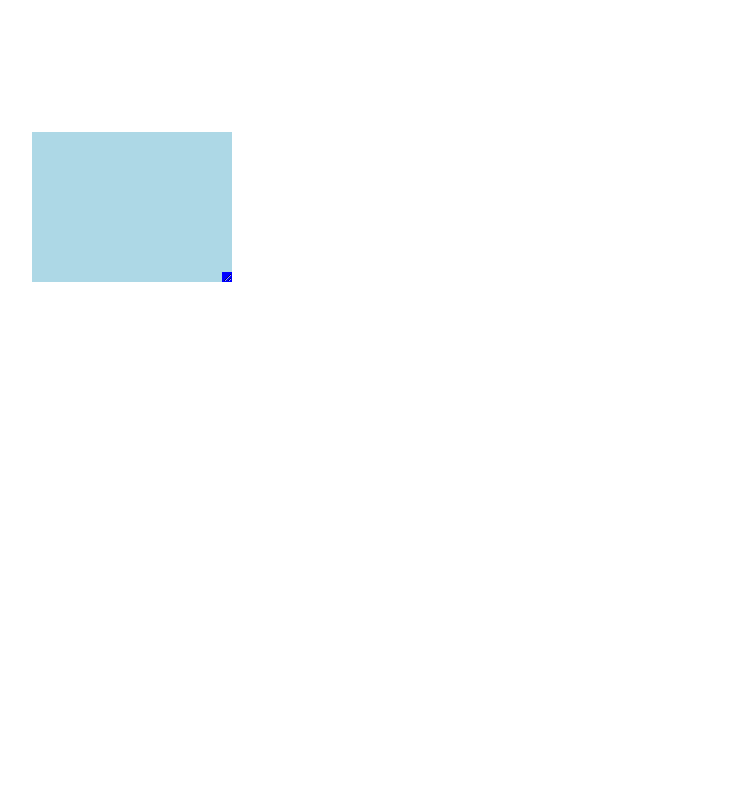
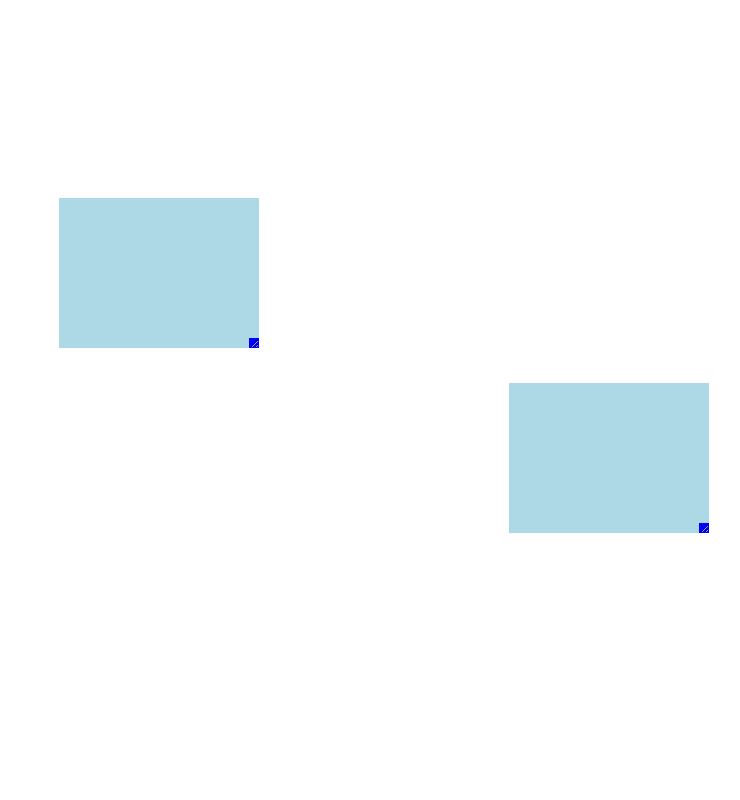
Before and after one commit to TongilKim/auto-layout-prac, a React (Vite) app: page / in a window 1280 px wide. Shown: the top 800 px of the page, without its empty margins (108-848 px from the left). Built offline with nearby package versions, Linux system fonts and the light colour scheme.

Commit message:
Create three rectangles in random positions

```diff
--- a/src/App.tsx
+++ b/src/App.tsx
@@ -1,7 +1,35 @@
+import { useState } from "react";
 import "./App.css";
 import ResizableRectangle from "./ResizableRectangle";
 
+const _getRandomPosition = (
+  existingPositions: { top: number; left: number }[]
+) => {
+  let position = {
+    top: 0,
+    left: 0,
+  };
+  do {
+    position = {
+      top: Math.floor(Math.random() * 700), // Adjust based on container height
+      left: Math.floor(Math.random() * 1000), // Adjust based on container width
+    };
+  } while (
+    existingPositions.some(
+      (pos) => pos.top === position.top && pos.left === position.left
+    )
+  );
+  return position;
+};
+
 function App() {
+  const [positions] = useState(() => {
+    const pos1 = _getRandomPosition([]);
+    const pos2 = _getRandomPosition([pos1]);
+    const pos3 = _getRandomPosition([pos1, pos2]);
+    return [pos1, pos2, pos3];
+  });
+
   const onClickExecuteAutoLayout = () => {
     console.log("Execute Auto Layout");
   };
@@ -9,7 +37,9 @@ function App() {
   return (
     <>
       <div style={{ width: 1200, height: 800, background: "white" }}>
-        <ResizableRectangle />
+        {positions.map((pos, index) => (
+          <ResizableRectangle key={index} initialPosition={pos} />
+        ))}
       </div>
       <div className="card">
         <button onClick={onClickExecuteAutoLayout}>Execute Auto Layout</button>
--- a/src/ResizableRectangle.tsx
+++ b/src/ResizableRectangle.tsx
@@ -1,8 +1,13 @@
 import React, { useState, useRef, useEffect, MouseEvent } from "react";
 
-const ResizableRectangle: React.FC = () => {
+type ResizableRectangleProps = {
+  initialPosition: { top: number; left: number };
+};
+const ResizableRectangle: React.FC<ResizableRectangleProps> = ({
+  initialPosition,
+}) => {
   const [dimensions, setDimensions] = useState({ width: 200, height: 150 });
-  const [position, setPosition] = useState({ top: 100, left: 100 });
+  const [position, setPosition] = useState(initialPosition);
   const [isResizing, setIsResizing] = useState(false);
   const [isMoving, setIsMoving] = useState(false);
   const [lastMousePosition, setLastMousePosition] = useState({ x: 0, y: 0 });
```
